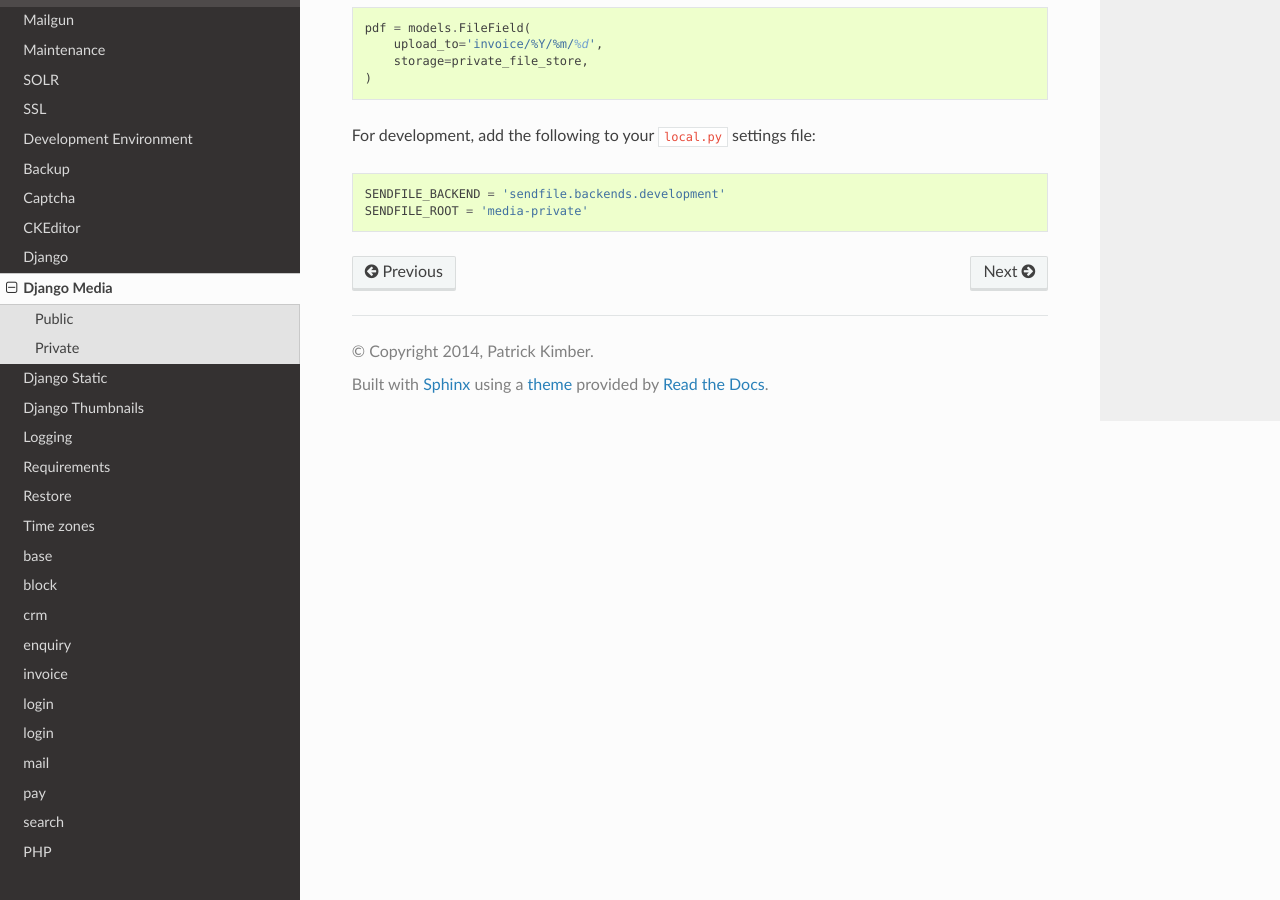
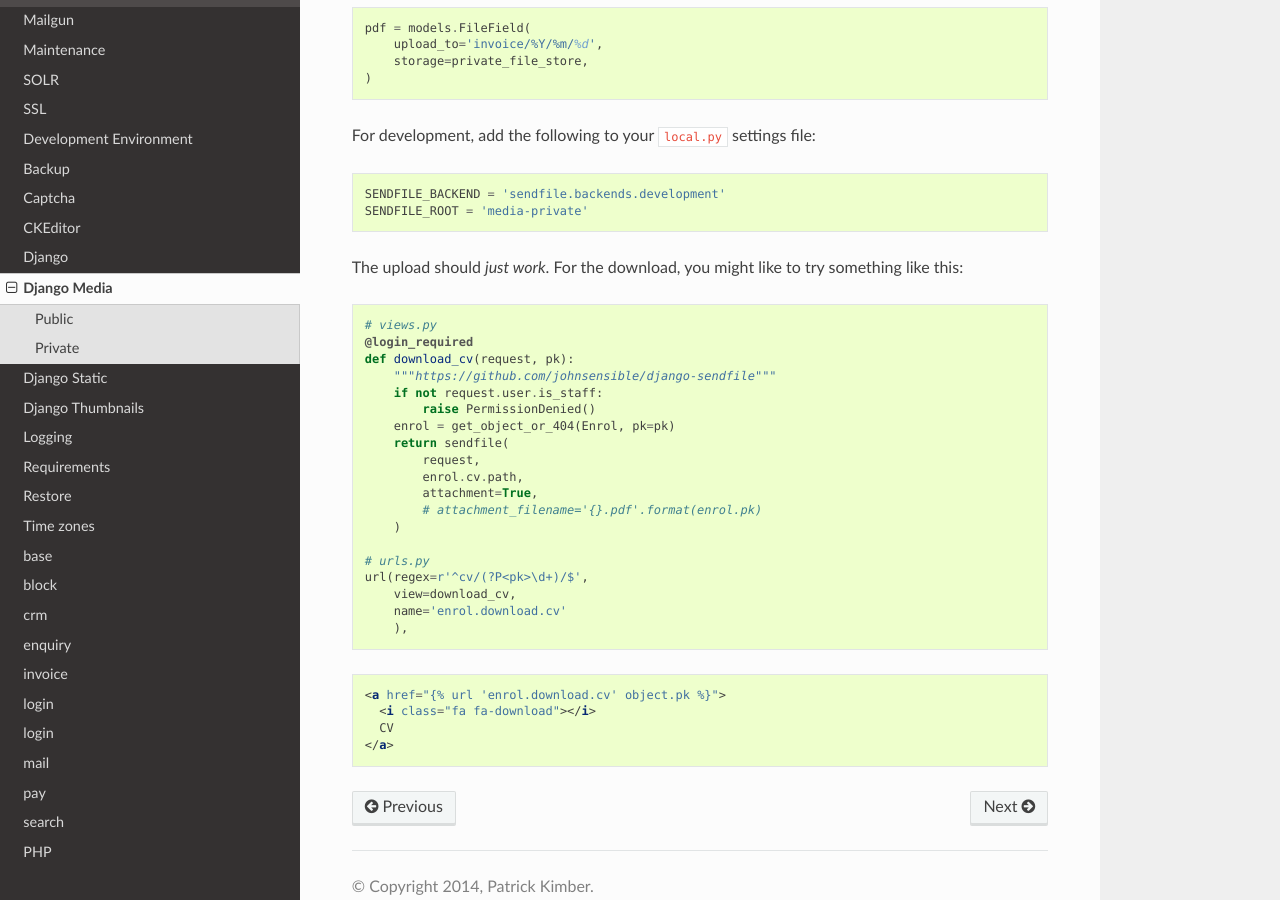
Before and after one commit to pkimber/old-docs-migrated-to-gitlab, a Sphinx documentation site: the page built from source/dev-django-media.rst, in a window 1280 px wide and 900 px high, scrolled down 1727 px. Built offline with Sphinx 7.4.7 and the Read the Docs theme 2.0.0, drawn with Linux system fonts in a browser that asks for light colours.

Commit message:
media - private download

```diff
--- a/source/dev-django-media.rst
+++ b/source/dev-django-media.rst
@@ -78,3 +78,33 @@ For development, add the following to your ``local.py`` settings file::
 
   SENDFILE_BACKEND = 'sendfile.backends.development'
   SENDFILE_ROOT = 'media-private'
+
+The upload should *just work*.  For the download, you might like to try
+something like this::
+
+  # views.py
+  @login_required
+  def download_cv(request, pk):
+      """https://github.com/johnsensible/django-sendfile"""
+      if not request.user.is_staff:
+          raise PermissionDenied()
+      enrol = get_object_or_404(Enrol, pk=pk)
+      return sendfile(
+          request,
+          enrol.cv.path,
+          attachment=True,
+          # attachment_filename='{}.pdf'.format(enrol.pk)
+      )
+
+  # urls.py
+  url(regex=r'^cv/(?P<pk>\d+)/$',
+      view=download_cv,
+      name='enrol.download.cv'
+      ),
+
+.. code-block:: html
+
+  <a href="{% url 'enrol.download.cv' object.pk %}">
+    <i class="fa fa-download"></i>
+    CV
+  </a>
```
